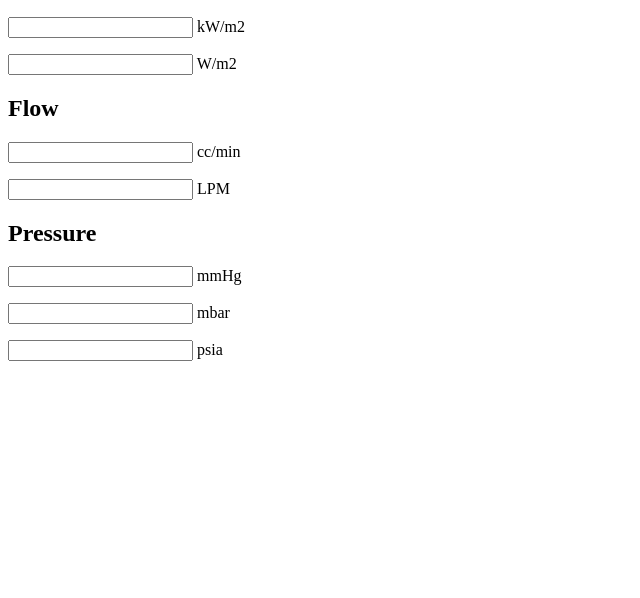
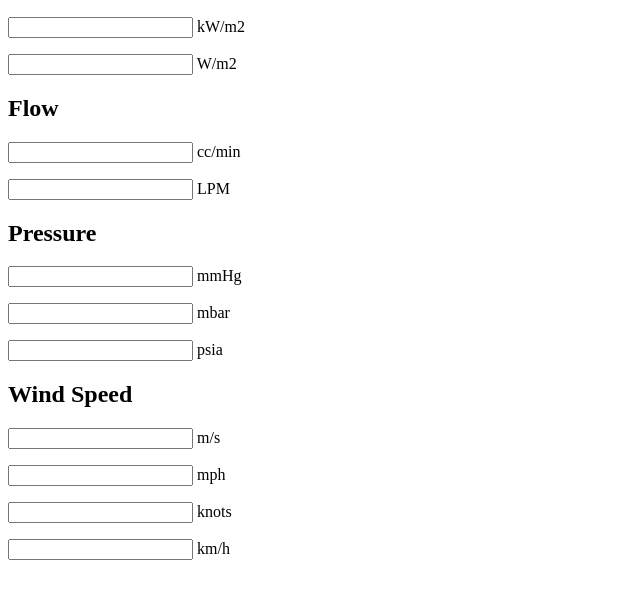
Before and after one commit to W00DSADAM/Unit_Conversion_Calculator, a plain HTML site: page index.html in a window 1280 px wide. Shown: the part 110-708 px from the top of the page, without its empty margins (0-640 px from the left). Drawn offline with Linux system fonts and the light colour scheme.

Commit message:
Add wind speed input fields and conversion logic

```diff
--- a/index.html
+++ b/index.html
@@ -15,6 +15,11 @@
     <p><input id="mmhg" type="number" oninput="fromPressure('mmhg')"> mmHg</p>
     <p><input id="mbar" type="number" oninput="fromPressure('mbar')"> mbar</p>
     <p><input id="psia" type="number" oninput="fromPressure('psia')"> psia</p>
+    <h2>Wind Speed</h2>
+    <p><input id="ms" type="number" oninput="fromWind('ms')"> m/s</p>
+    <p><input id="mph" type="number" oninput="fromWind('mph')"> mph</p>
+    <p><input id="knots" type="number" oninput="fromWind('knots')"> knots</p>
+    <p><input id="kmh" type="number" oninput="fromWind('kmh')"> km/h</p>
  <script>
    // How many mbar are in 1 of each unit
    var mbarPer = {
@@ -77,6 +82,27 @@
        document.getElementById("cc").value = clean(parseFloat(text) * 1000);
      }
    }
+   // How many m/s are in 1 of each unit
+   var msPer = {
+     ms: 1,
+     mph: 0.44704,
+     knots: 1852/3600,
+     kmh: 1000/3600
+   };
+   //Convert any wind speed box to all the others
+   function fromWind(unit) {
+     var text = document.getElementById(unit).value;
+     for (var other in msPer)
+       if (other != unit) {
+         if (text == "") {
+           document.getElementById(other).value = "";
+         } else {
+           var ms = parseFloat(text) * msPer[unit];
+           document.getElementById(other).value = clean(ms / msPer[other]);
+         }
+       }
+     }
+   }
 </script>
 </body>
 </html>
```
